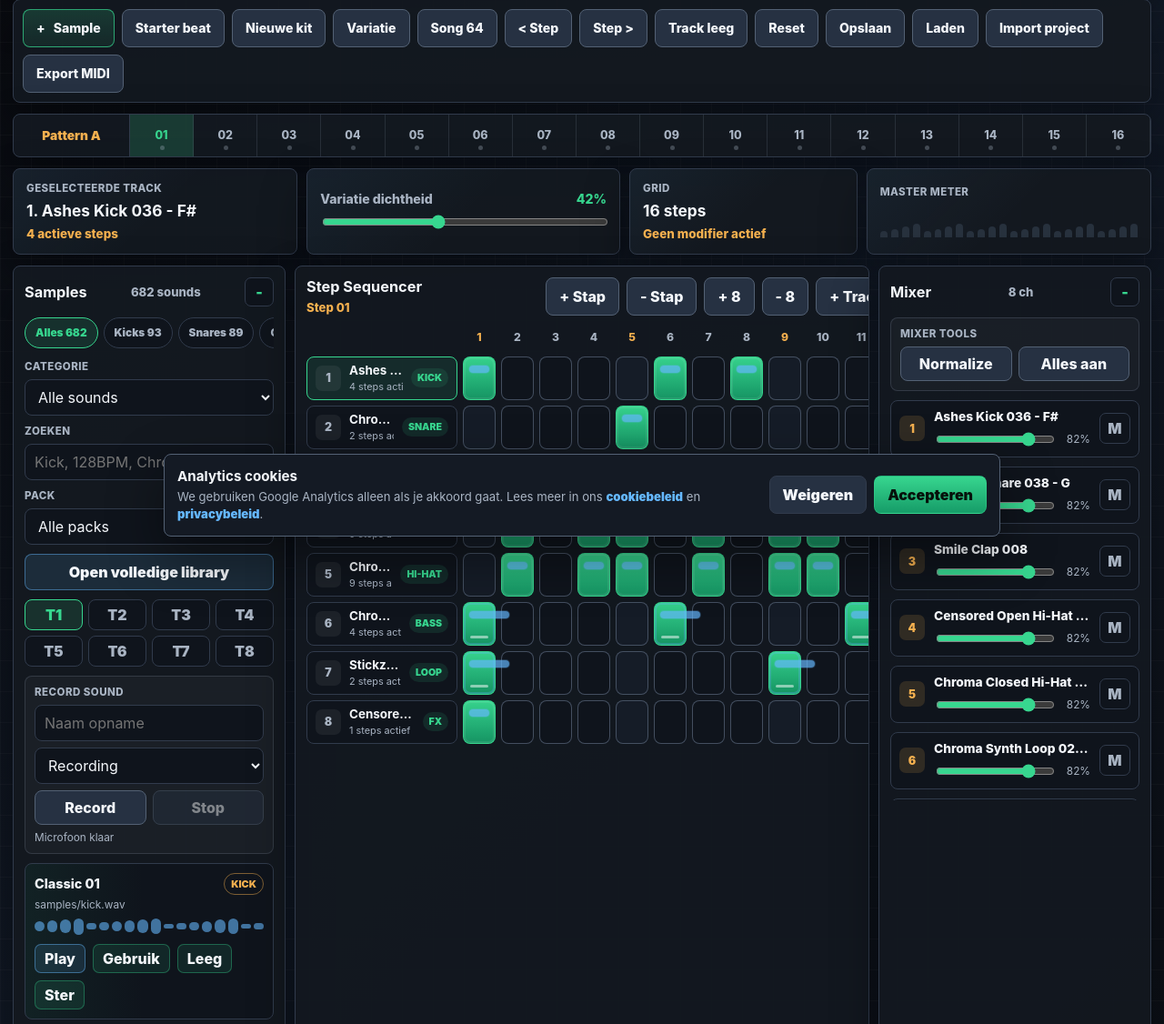
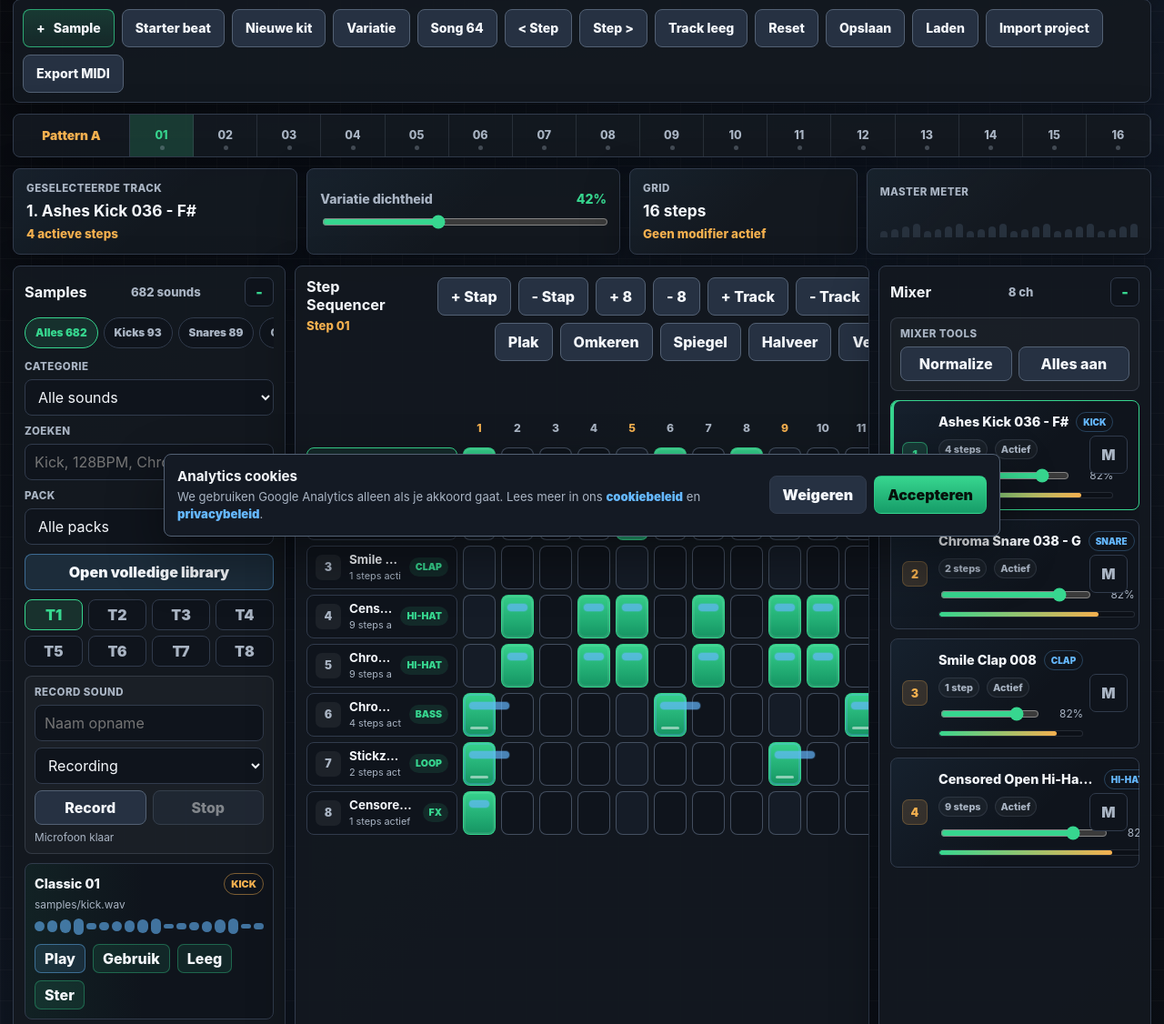
Before and after one commit to Lukaskaktus1/GSP_LUNAS_WerkVergunningen, a PHP site: page /BeatForge-Studio/index.html in a window 1280 px wide. Shown: the part 192-1318 px from the top of the page at 91% size. Run offline with PHP 8.4, Linux system fonts and the light colour scheme.

Commit message:
nog meer meer meer meer meer beatforge

```diff
--- a/BeatForge-Studio/index.html
+++ b/BeatForge-Studio/index.html
@@ -224,6 +224,15 @@
             <button id="removeBarButton" type="button">- 8</button>
             <button id="addTrackButton" type="button">+ Track</button>
             <button id="removeTrackButton" type="button">- Track</button>
+            <button id="duplicateTrackButton" type="button">Dupliceer</button>
+            <button id="copyTrackButton" type="button">Kopieer</button>
+            <button id="pasteTrackButton" type="button">Plak</button>
+            <button id="invertTrackButton" type="button">Omkeren</button>
+            <button id="mirrorTrackButton" type="button">Spiegel</button>
+            <button id="thinTrackButton" type="button">Halveer</button>
+            <button id="doubleTrackButton" type="button">Verdubbel</button>
+            <button id="randomAllButton" type="button">Variatie alles</button>
+            <button id="clearAllButton" type="button">Alles leeg</button>
             <button id="accentButton" type="button">Accent</button>
           </div>
         </div>
--- a/BeatForge-Studio/style.css
+++ b/BeatForge-Studio/style.css
@@ -1059,56 +1059,136 @@ body.light-theme .step-cell:nth-child(4n + 1) {
 .mixer-list {
   display: grid;
   gap: 10px;
-  max-height: 440px;
+  max-height: 520px;
   overflow-y: auto;
 }
 
 .mixer-channel {
-  display: grid;
-  grid-template-columns: auto 1fr auto;
-  gap: 10px;
-  padding: 9px;
+  position: relative;
+  display: grid;
+  grid-template-columns: auto minmax(0, 1fr) auto;
+  align-items: center;
+  gap: 12px;
+  padding: 12px;
   border: 1px solid var(--line);
   border-radius: var(--radius);
-  background: var(--panel-deep);
+  background:
+    linear-gradient(135deg, rgba(101, 184, 255, 0.08), transparent 58%),
+    var(--panel-deep);
+  cursor: pointer;
+  transition: border-color 140ms ease, background 140ms ease, box-shadow 140ms ease, transform 140ms ease;
+}
+
+.mixer-channel:hover {
+  border-color: var(--line-bright);
+  background:
+    linear-gradient(135deg, rgba(55, 214, 143, 0.08), transparent 58%),
+    var(--panel-soft);
+}
+
+.mixer-channel.selected {
+  border-color: var(--accent);
+  box-shadow: inset 3px 0 0 var(--accent), 0 10px 26px rgba(0, 0, 0, 0.2);
+}
+
+.mixer-channel.muted {
+  opacity: 0.74;
 }
 
 .channel-index {
+  border: 1px solid rgba(244, 176, 79, 0.24);
   background: rgba(244, 176, 79, 0.15);
   color: var(--accent-2);
+  cursor: pointer;
+}
+
+.mixer-channel.selected .channel-index {
+  border-color: rgba(55, 214, 143, 0.52);
+  background: rgba(55, 214, 143, 0.16);
+  color: var(--accent);
 }
 
 .channel-main {
+  display: grid;
+  gap: 8px;
   min-width: 0;
+}
+
+.channel-heading,
+.channel-stats {
+  display: flex;
+  align-items: center;
+  justify-content: space-between;
+  gap: 8px;
 }
 
 .channel-name {
   display: block;
-  margin-bottom: 7px;
   overflow: hidden;
   color: var(--text);
-  font-size: 0.86rem;
+  font-size: 0.9rem;
   font-weight: 800;
   text-overflow: ellipsis;
   white-space: nowrap;
 }
 
+.channel-type {
+  flex: 0 0 auto;
+  padding: 4px 7px;
+  border: 1px solid rgba(101, 184, 255, 0.28);
+  border-radius: 999px;
+  color: var(--accent-3);
+  font-size: 0.62rem;
+  font-weight: 900;
+  text-transform: uppercase;
+}
+
+.channel-stats {
+  justify-content: flex-start;
+  color: var(--muted);
+  font-size: 0.68rem;
+  font-weight: 800;
+}
+
+.channel-stats span {
+  padding: 3px 6px;
+  border: 1px solid rgba(101, 112, 128, 0.26);
+  border-radius: 999px;
+  background: rgba(255, 255, 255, 0.035);
+}
+
 .volume-row {
-  display: flex;
+  display: grid;
+  grid-template-columns: minmax(0, 1fr) 42px;
   align-items: center;
   gap: 8px;
 }
 
 .volume-value {
-  width: 38px;
   color: var(--muted);
   font-size: 0.74rem;
   text-align: right;
 }
 
+.channel-meter {
+  height: 7px;
+  overflow: hidden;
+  border: 1px solid rgba(101, 112, 128, 0.28);
+  border-radius: 999px;
+  background: rgba(0, 0, 0, 0.16);
+}
+
+.channel-meter span {
+  display: block;
+  height: 100%;
+  border-radius: inherit;
+  background: linear-gradient(90deg, var(--accent), var(--accent-2));
+  transition: width 120ms ease;
+}
+
 .mute-button {
-  width: 34px;
-  height: 34px;
+  min-width: 42px;
+  height: 42px;
   border: 1px solid var(--line);
   border-radius: 7px;
   background: var(--panel-deep);
```
Also changed, not shown: other parts of BeatForge-Studio/style.css (+91 -0 lines), BeatForge-Studio/script.js (+230 -16 lines).
